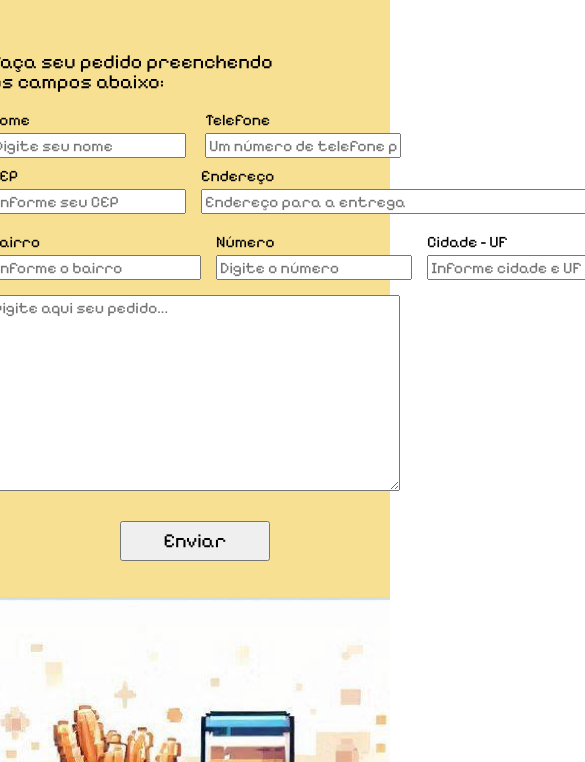
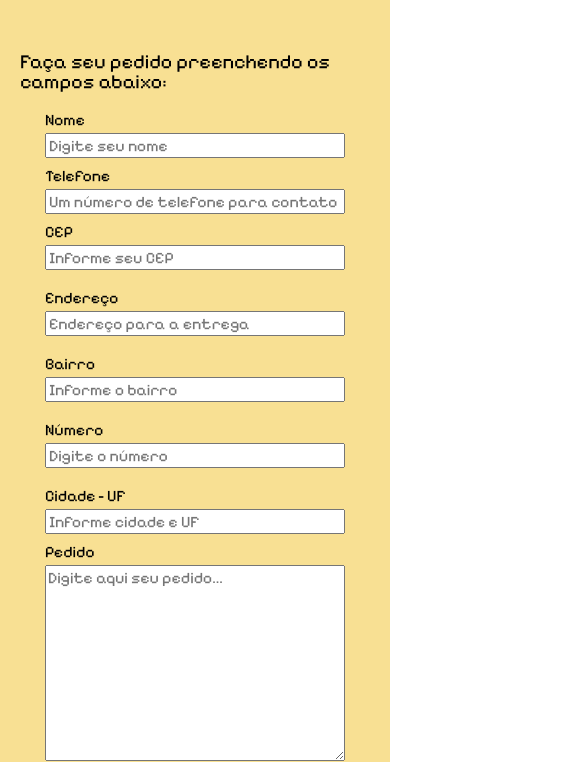
Before and after one commit to xLucaspx/projetos-senac, a plain HTML site: page public/index.html in a window 390 px wide. Shown: the part 2642-3404 px from the top of the page, 585 px wide, since content can reach past the window. Drawn offline with Linux system fonts and the light colour scheme.

Commit message:
finalizando projeto grid

```diff
--- a/public/css/form.css
+++ b/public/css/form.css
@@ -135,7 +135,6 @@
 @media screen and (max-width: 1020px) {
 	.contact {
 		grid-template-rows: [links] auto [form] auto;
-		/* grid-template-rows: [links] 200px [form] 515px; */
 		grid-template-columns: 100%;
 	}
 
@@ -147,7 +146,36 @@
 	.contact__form {
 		grid-column: 1 / 2;
 		grid-row:  form / form;
-		grid-template-columns: repeat(4, calc(100% / 4));
+		box-sizing: border-box;
+	}
+
+	.contact__form,
+	.contact__form__fieldset--address {
+		display: flex;
+		flex-direction: column;
+	}
+
+	.contact__form__fieldset,
+	.contact__form__fieldset--address {
+		width: 100%;
+		max-width: 300px;
+	}
+}
+
+@media screen and (min-width: 1021px) and (max-width: 1350px) {
+	.contact {
+		grid-template-rows: [links] auto [form] auto;
+		grid-template-columns: 100%;
+	}
+
+	.contact__links-list {
+		grid-column: 1 / 2;
+		grid-row: links / form;
+	}
+
+	.contact__form {
+		grid-column: 1 / 2;
+		grid-row:  form / form;
 		box-sizing: border-box;
 	}
 }
--- a/public/index.html
+++ b/public/index.html
@@ -61,44 +61,45 @@
 
 				<fieldset class="contact__form__fieldset contact__form__fieldset--name">
 					<label for="name" class="form__label">Nome</label>
-					<input type="text" class="form__input" id="name" placeholder="Digite seu nome" required>
+					<input type="text" class="form__input" id="name" placeholder="Digite seu nome" required autocomplete="name" minlength="3" maxlength="50">
 				</fieldset>
 
 				<fieldset class="contact__form__fieldset contact__form__fieldset--phone">
 					<label for="phone" class="form__label">Telefone</label>
-					<input type="text" class="form__input" id="phone" placeholder="Um número de telefone para contato" required>
+					<input type="tel" class="form__input" id="phone" placeholder="Um número de telefone para contato" required autocomplete="tel" minlength="10" maxlength="25"
+					pattern="^[\(]?(?:[14689][1-9]|2[12478]|3[1234578]|5[1345]|7[134579])[\)]? ?(?:[2-8]|9 ?[1-9])[0-9]{3}[\-]? ?[0-9]{4}$">
 				</fieldset>
 
 				<fieldset class="contact__form__fieldset--address">
 					<div class="form__div form__div--cep">
 						<label for="cep" class="form__label">CEP</label>
-						<input type="text" class="form__input form__input--cep" id="cep" placeholder="Informe seu CEP" required>
+						<input type="text" class="form__input form__input--cep" id="cep" placeholder="Informe seu CEP" required autocomplete="postal-code" minlength="8" maxlength="9"
+						pattern="^[\d]{5}-?[\d]{3}$">
 					</div>
 
 					<div class="form__div form__div--street">
 						<label for="street" class="form__label">Endereço</label>
-						<input type="text" class="form__input form__input--street" id="street" required
-							placeholder="Endereço para a entrega">
+						<input type="text" class="form__input form__input--street" id="street" placeholder="Endereço para a entrega" required autocomplete="address-line1" minlength="5" maxlength="100">
 					</div>
 
 					<div class="form__div form__div--district">
 						<label for="district" class="form__label">Bairro</label>
-						<input type="text" class="form__input" id="district" placeholder="Informe o bairro" required>
+						<input type="text" class="form__input" id="district" placeholder="Informe o bairro" required autocomplete="address-level3" minlength="3" maxlength="50">
 					</div>
 
 					<div class="form__div form__div--number">
 						<label for="number" class="form__label">Número</label>
-						<input type="text" class="form__input" id="number" placeholder="Digite o número">
+						<input type="text" class="form__input" id="number" placeholder="Digite o número" autocomplete="address-line2" maxlength="15">
 					</div>
 
 					<div class="form__div form__div--city">
 						<label for="city" class="form__label">Cidade - UF</label>
-						<input type="text" class="form__input" id="city" placeholder="Informe cidade e UF" required>
+						<input type="text" class="form__input" id="city" placeholder="Informe cidade e UF" required autocomplete="address-level2" minlength="3" maxlength="50">
 					</div>
 				</fieldset>
 
 				<fieldset class="contact__form__fieldset contact__form__fieldset--order">
-					<label for="order" class="form__label"></label>
+					<label for="order" class="form__label">Pedido</label>
 					<textarea class="form__input" name="order" id="order" cols="30" rows="10"
 						placeholder="Digite aqui seu pedido..." required></textarea>
 				</fieldset>
```
